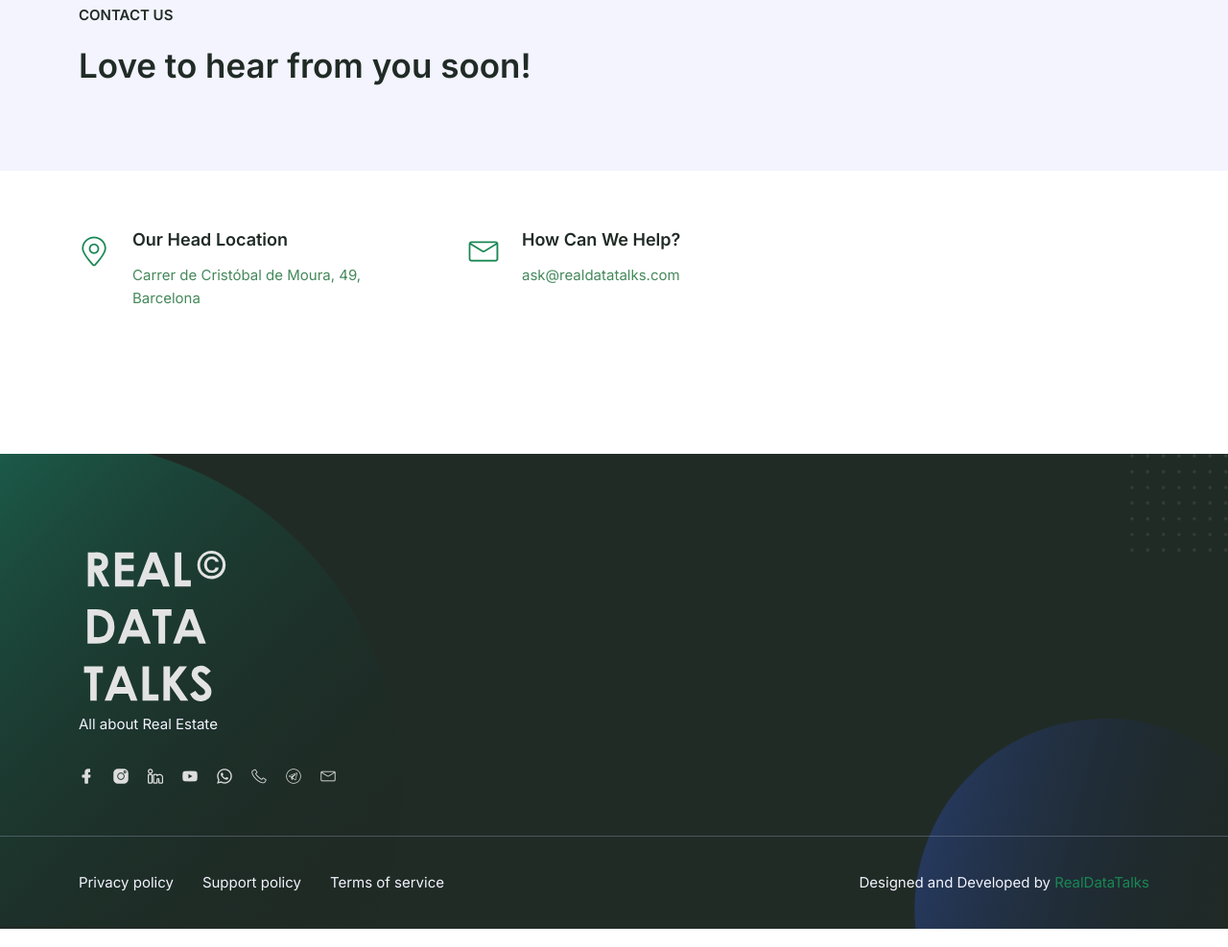
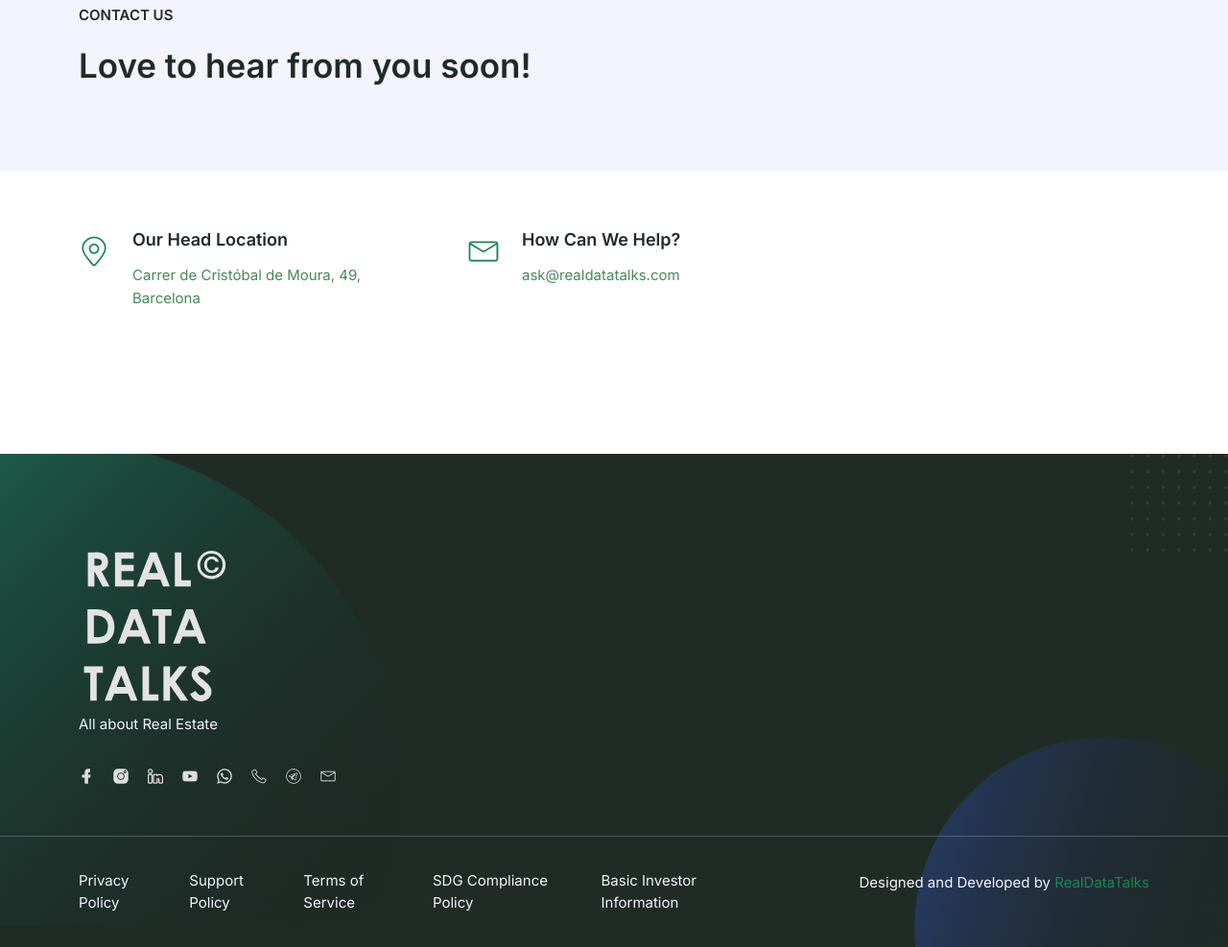
Before and after one commit to RealDataHub/RealDatatalks, a plain HTML site: page index.html in a window 1280 px wide. Shown: the part 9276-10263 px from the top of the page at 96% size. Drawn offline with Linux system fonts and the light colour scheme.

Commit message:
Update index.html

```diff
--- a/index.html
+++ b/index.html
@@ -143,6 +143,9 @@ j=d.createElement(s),dl=l!='dataLayer'?'&l='+l:'';j.async=true;j.src=
 #cookie-banner {
         z-index: 1050; /* Ensure it appears above other elements */
     }
+
+
+
     </style>
   </head>
   <body>
@@ -1082,13 +1085,20 @@ height="0" width="0" style="display:none;visibility:hidden"></iframe></noscript>
       <div class="col-md-8">
         <ul class="ud-footer-bottom-left">
           <li>
-                  <a href="javascript:void(0)">Privacy policy</a>
+            <!-- Privacy Policy Link that triggers the popup -->
+            <a href="404.html" target ="_blank">Privacy Policy</a>
           </li>
           <li>
-                  <a href="javascript:void(0)">Support policy</a>
+            <a href="404.html" target ="_blank">Support Policy</a>
           </li>
           <li>
-                  <a href="javascript:void(0)">Terms of service</a>
+            <a href="404.html" target ="_blank">Terms of Service</a>
+          </li>
+			<li>
+            <a href="404.html" target ="_blank">SDG Compliance Policy</a>
+          </li>
+			<li>
+            <a href="404.html" target ="_blank">Basic Investor Information</a>
           </li>
         </ul>
       </div>
@@ -1101,6 +1111,9 @@ height="0" width="0" style="display:none;visibility:hidden"></iframe></noscript>
     </div>
   </div>
 </div>
+
+
+
     </footer>
     <!-- ====== Footer End ====== -->
 
@@ -1198,6 +1211,9 @@ height="0" width="0" style="display:none;visibility:hidden"></iframe></noscript>
         }
     });
 		// End Cookie script
+
+
+
     </script>
   </body>
 </html>
```
Lines whose indentation alone changed are shown as unchanged.
